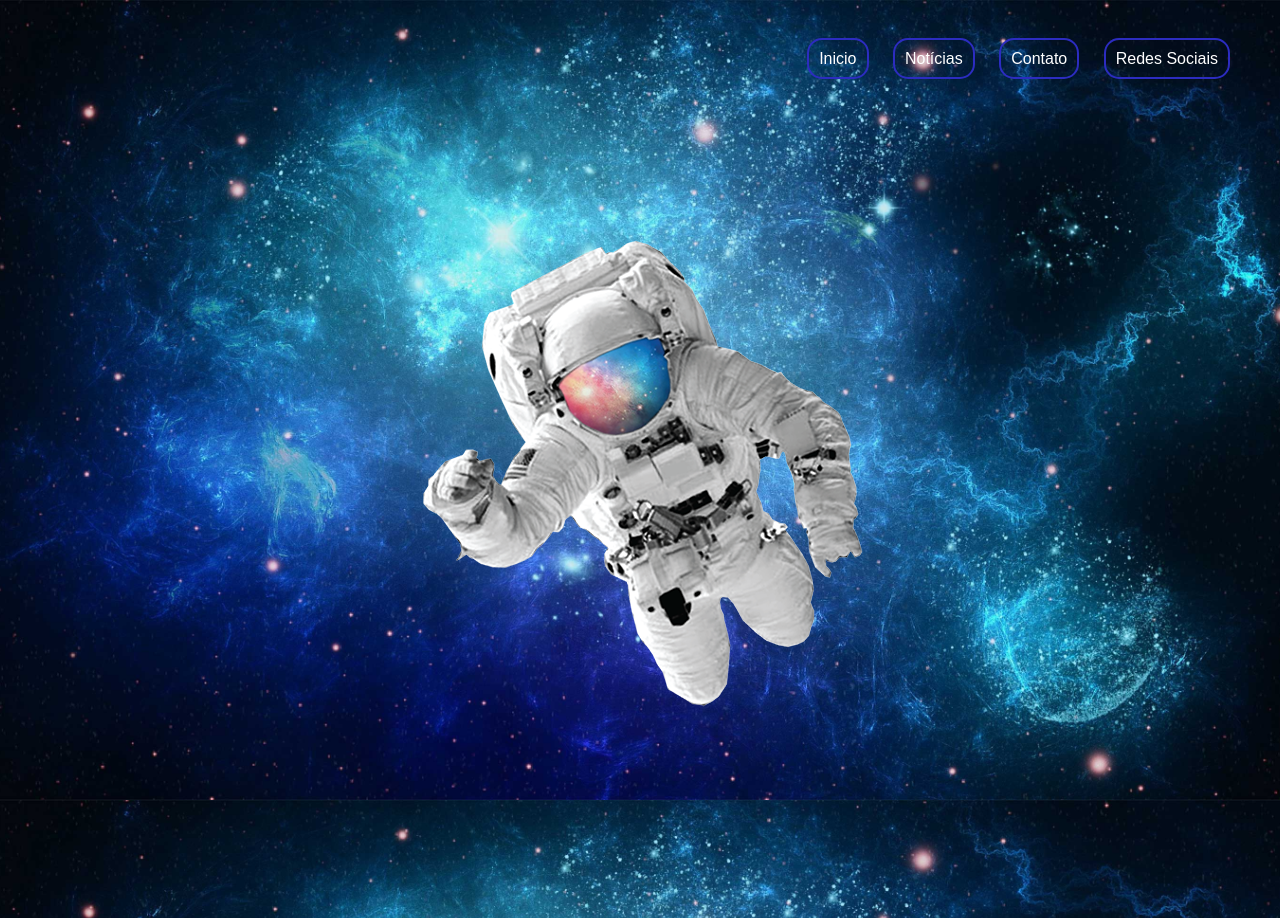
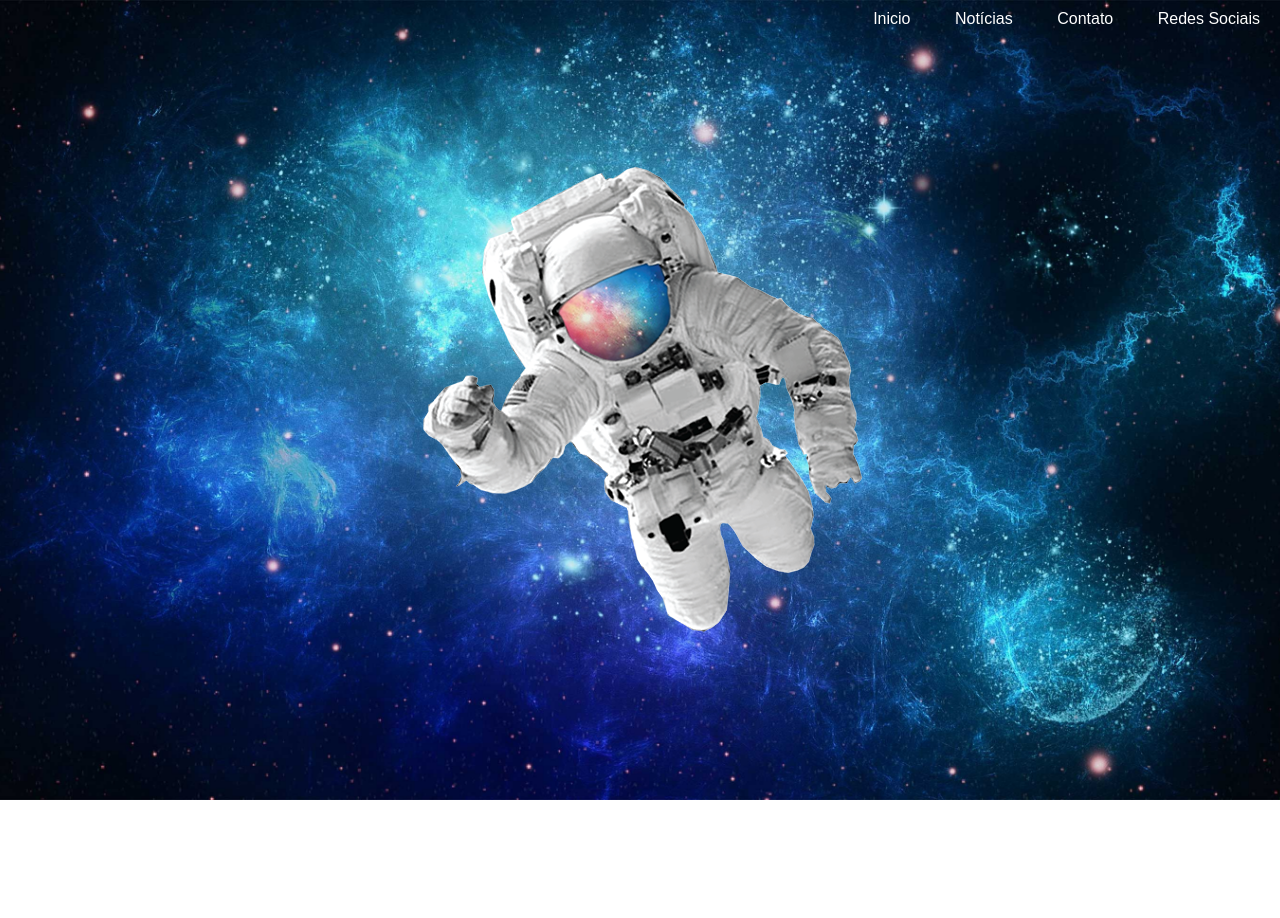
Before and after one commit to ViniciusLiraX/projeto-astronauta, a plain HTML site: page index.html in a window 1280 px wide. After the commit the page ends 800 px from the top, so only its background shows below. Drawn offline with Linux system fonts and the light colour scheme.

Commit message:
mudei algumas coisas

```diff
--- a/estilos/style.css
+++ b/estilos/style.css
@@ -17,13 +17,14 @@ html, body{
 }
 
 body {
+
     background: url(../imagens/espaco.jpg) no-repeat top center;
     background-size: cover;
     background-attachment: fixed;
 }
 header {
     text-align: right;
-    margin:40px;
+    margin:;
 }
 
 li{
@@ -35,7 +36,7 @@ a {
 
     text-decoration: none;
     color:white;
-    border:2px solid rgb(44, 44, 192);
+    border:;
     padding: 10px;
     border-radius: 15px;
 }
@@ -48,7 +49,7 @@ a:hover{
 
 main {
     position: relative;
-    height: 100vh;
+    height: 90vh;
 }
 
 section#espaco{
@@ -57,7 +58,7 @@ section#espaco{
     left: 50%;
     transform: translate(-50%, -50%);
 
-    height: 600px;
+    height: 508px;
     width: 500px;
 
     background: url(../imagens/astronauta.png) no-repeat top center;
```
